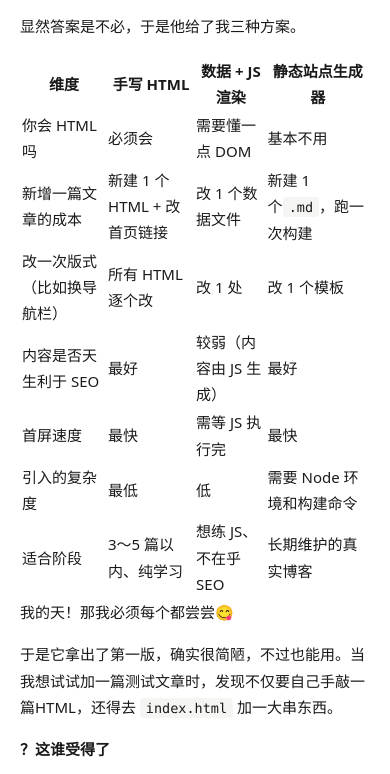
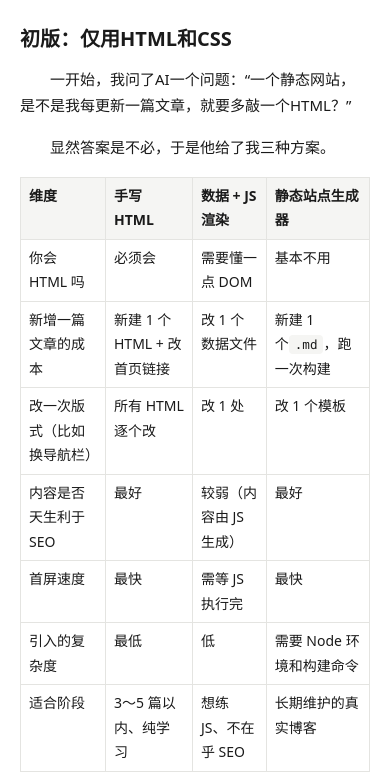
Before and after one commit to Fa11Leaf/fa11leaf.github.io, an Astro site: page /posts/my-first-web in a window 390 px wide. Shown: the part 835-1609 px from the top of the page. Built offline with nearby package versions, Linux system fonts and the light colour scheme; Astro itself is replaced by a stand-in of ours.

Commit message:
改动CSS的表格格式、代码块格式和日志的细节等

````diff
--- a/src/content/posts/my-first-web.md
+++ b/src/content/posts/my-first-web.md
@@ -7,17 +7,25 @@ tags:
 ---
 ## 关于我的第一个个人网站的制作过程
 
-作业是做一个 weblog 记录专业课的学习过程。我本来可以找个模板改改就交，但我想知道那些“一键生成”背后到底发生了什么，所以决定从最传统的开始：手写让AI给我从最基础的开始写，不用框架、构建工具和npm之类的 。
+&emsp;&emsp;这次作业是做一个 weblog 记录专业课的学习过程。我本来可以找个模板改改就交，但我想知道那些“一键生成”背后到底发生了什么，所以决定从最传统的开始：手写让AI给我从最基础的开始写，不用框架、构建工具和npm之类的 。
+
+<br>
 
 ---
 
-从小就对编程啊之类的感兴趣，为此还买过一块树莓派4B ~~（不过高考后为了买鼠标键盘卖去了）~~，但当时并没有AI什么的来帮我学习和设计，只能依靠B站上的视频学习，毕竟课业繁重，所以很快也放弃了，不过也为我的电脑知识与一些基础的编程知识奠定了基础。关于web，我的认知一直停留在非常传统的HTML+CSS+JS。所以我就让AI从易到难依次帮我设计了几款web。
+<br>
+
+<br>
+
+&emsp;&emsp;从小程啊之类的感兴趣，为此还买过一块树莓派4B ~~（不过高考后为了买鼠标键盘卖去了）~~，但当时并没有AI什么的来帮我学习和设计，只能依靠B站上的视频学习，毕竟课业繁重，所以很快也放弃了，不过也为我的电脑知识与一些基础的编程知识奠定了基础。关于web，我的认知一直停留在非常传统的HTML+CSS+JS。所以我就让AI从易到难依次帮我设计了几款web。
+
+<br>
 
 ## 初版：仅用HTML和CSS
 
-一开始，我问了AI一个问题：“一个静态网站，是不是我每更新一篇文章，就要多敲一个HTML？”
+&emsp;&emsp;一开始，我问了AI一个问题：“一个静态网站，是不是我每更新一篇文章，就要多敲一个HTML？”
 
-显然答案是不必，于是他给了我三种方案。
+&emsp;&emsp;显然答案是不必，于是他给了我三种方案。
 
 | 维度                       | 手写 HTML                   | 数据 + JS 渲染         | 静态站点生成器               |
 | -------------------------- | --------------------------- | ---------------------- | ---------------------------- |
@@ -29,19 +37,21 @@ tags:
 | 引入的复杂度               | 最低                        | 低                     | 需要 Node 环境和构建命令     |
 | 适合阶段                   | 3～5 篇以内、纯学习         | 想练 JS、不在乎 SEO    | 长期维护的真实博客           |
 
-我的天！那我必须每个都尝尝😋
+&emsp;&emsp;我的天！那我必须每个都尝尝😋
 
-于是它拿出了第一版，确实很简陋，不过也能用。当我想试试加一篇测试文章时，发现不仅要自己手敲一篇HTML，还得去 `index.html` 加一大串东西。
+&emsp;&emsp;于是它拿出了第一版，确实很简陋，不过也能用。当我想试试加一篇测试文章时，发现不仅要自己手敲一篇HTML，还得去 `index.html` 加一大串东西。
 
-**？这谁受得了**
+**&emsp;&emsp;？这谁受得了**
 
-在我的催促下，大鲸鱼火速产出第二版。
+&emsp;&emsp;在我的催促下，大鲸鱼火速产出第二版。
+
+<br>
 
 ## 第二版：HMTL+CSS+JavaScript
 
-这一版在外表上看起来和前一版没什么区别，所以我深入了她的内心（？）。
+&emsp;&emsp;这一版在外表上看起来和前一版没什么区别，所以我深入了她的内心（？）。
 
-我点开文件夹，鲸鱼的声音在耳边响起：“这次只需要改一次.json文件哦~”这声音就像魔鬼，促使我深入 `data/`一探究竟。当我点进 `posts.json`......
+&emsp;&emsp;我点开文件夹，鲸鱼的声音在耳边响起：“这次只需要改一次.json文件哦~”这声音就像魔鬼，促使我深入 `data/`一探究竟。当我点进 `posts.json`......
 
 ```json
 [
@@ -74,41 +84,51 @@ tags:
 ]
 ```
 
-**这里是地狱吗？恶灵退散恶灵退散……**
+**&emsp;&emsp;这里是地狱吗？恶灵退散恶灵退散……**
+
+<br>
 
 ## 第三版：Astro构建的HTML+CSS网站
 
 > 终于来到了这个地方，这里是天堂吗！
 
-现在就简单很多了。想上传一篇日志，只需要写一篇readme，比起HTML和Javascript，这不是简单多了。
+&emsp;&emsp;现在就简单很多了。想上传一篇日志，只需要写一篇readme，比起HTML和Javascript，这不是简单多了。
 
-于是我修改了一下首页和About页，还调了一下CSS，把顶栏和底栏改宽，最终成了现在的样子。
+&emsp;&emsp;于是我修改了一下首页和About页，还调了一下CSS，把顶栏和底栏改宽，最终成了现在的样子。
 
-不过为了上传至Github Pages，还要把Github Actions打开，再让鲸鱼写一个`deploy.yml`。
+&emsp;&emsp;不过为了上传至Github Pages，还要把Github Actions打开，再让鲸鱼写一个`deploy.yml`。
 
-忙碌了一整天，终于结束了！游戏游戏……？
+&emsp;&emsp;忙碌了一整天，终于结束了！游戏游戏……？
+
+<br>
 
 ## 第四版（？）：Vue3+Vite和Spring Boot
 
-当我正要忙完的时候，兄弟突然要我让他看看，于是我火速下载我们工科最实用的软件——Todesk。
+&emsp;&emsp;当我正要忙完的时候，兄弟突然要我让他看看，于是我火速下载我们工科最实用的软件——Todesk。
 
-他给我展示了目前最主流的网站部署方案：Vue3+Vite做前端，Spring Boot做后端。
+&emsp;&emsp;他给我展示了目前最主流的网站部署方案：Vue3+Vite做前端，Spring Boot做后端。
 
-这个AI跑了很久，期间还把WorkBuddy的时限额度用完了，这还是我第一次知道，不只是ChatGPT，这也够玩意儿竟然也有时限的，还得我自己掏API。
+&emsp;&emsp;这个AI跑了很久，期间还把WorkBuddy的时限额度用完了，这还是我第一次知道，不只是ChatGPT，这也够玩意儿竟然也有时限的，还得我自己掏API。
 
-忙碌大半天，终于跑完了，同时也把后端的写作与发布完善了一下。
+&emsp;&emsp;忙碌大半天，终于跑完了，同时也把后端的写作与发布完善了一下。
 
-这时我突然想起来，要交的是HTML，而不是Vue3，我又懒得问能不能用这个，于是把版本回退至第三版，毕竟直接写readme再 `git push`也很轻松。等什么时候懒了再叫AI写个自动推送吧😋
+&emsp;&emsp;这时我突然想起来，要交的是HTML，而不是Vue3，我又懒得问能不能用这个，于是把版本回退至第三版，毕竟直接写readme再 `git push`也很轻松。等什么时候懒了再叫AI写个自动推送吧😋
 
-这版作为废案被存在：
+&emsp;&emsp;这版作为废案被存在：
 
 - 前端部分：[github.com/Fa11Leaf/fa11leaf.github.io/tree/Vue3+Vite](https://github.com/Fa11Leaf/fa11leaf.github.io/tree/Vue3%2BVite)
 - 后端部分：[github.com/Fa11Leaf/Fa1sWeblogFullstack](https://github.com/Fa11Leaf/Fa1sWeblogFullstack)
+
+<br>
 
 ---
 
 ## 结语
 
-总而言之，制作这个网站还是十分曲折的，不过我很开心，废寝忘食，凌晨一点半了还在敲这篇日志。手敲一篇文字总让我感觉快乐 ~~（没错我就是要炫耀这篇日志除了引用部分，都是我手敲的🥵）~~。
+&emsp;&emsp;总而言之，制作这个网站还是十分曲折的，不过我很开心，废寝忘食，凌晨一点半了还在敲这篇日志。手敲一篇文字总让我感觉快乐 ~~（没错我就是要炫耀这篇日志除了引用部分，都是我手敲的🥵）~~。
+
+<br>
 
 2026年10月5日凌晨
+
+<br>
--- a/src/styles/global.css
+++ b/src/styles/global.css
@@ -27,11 +27,15 @@
   --color-surface:     #f5f5f3;
   --color-border:      #e4e4e1;
   --color-accent:      #185fa5;
+  --color-code-text:   #3f3f3c;  /* 代码块里的文字：深灰，比正文的 #1a1a1a 浅一点 */
 
-  --max-width: 760px;          /* 正文的阅读宽度 */
-  --max-width-shell: 1080px;   /* 页眉页脚的最大宽度（宽屏时更靠边） */
+  --max-width: 1080px;         /* 正文的最大宽度 */
+  --max-width-footer: 1440px;  /* 页脚的最大宽度（比正文宽，但不想铺满超宽屏） */
+  --space: 20px;               /* 正文容器的左右内边距 */
+  /* 页眉页脚距视口左右边缘的留白。下限取 --space，
+     这样窄屏（max-width 本来就不生效）上页眉与正文的左右边界正好对齐。 */
+  --edge: clamp(var(--space), 1.5vw, 32px);
   --radius: 10px;
-  --space: 20px;
 }
 
 
@@ -59,6 +63,18 @@ body {
   color: var(--color-text);
   background: var(--color-bg);
   -webkit-font-smoothing: antialiased;
+
+  /* 「粘底页脚」（sticky footer）：
+     内容少的页面（比如关于页）总高度不到一屏时，页脚会紧跟内容停在半空，
+     下面留一大片空白。把 body 变成纵向 flex 容器，再让 main 吃掉剩余空间，
+     页脚就被推到视口底部。
+     高度用 100dvh 而不是 100vh：手机上地址栏收起/展开时 vh 不会变，
+     会把页脚挤到屏幕外，dvh 跟着实际可视高度走。
+     注意别想着"先写 100vh 再写 100dvh 兜底"——构建时的 CSS 压缩器会把
+     前一条同属性声明当作废声明直接删掉，产物里只剩 100dvh。 */
+  min-height: 100dvh;
+  display: flex;
+  flex-direction: column;
 }
 
 img {
@@ -90,13 +106,35 @@ a {
   padding: 0 var(--space);
 }
 
-/* 页眉和页脚不跟着正文限宽，宽屏时更靠边。
+/* 页眉：彻底不跟正文一起限宽，max-width 设为 none 之后铺到视口两侧，
+   元素只剩 --edge 那么一点空隙。
    .site-header .container 比 .container 多一个类，优先级更高（0,2,0 > 0,1,0），
-   所以这里的 max-width 能覆盖上面那一条。
-   窄屏上 max-width 本来就不生效，所以这条改动只在宽屏可见。 */
-.site-header .container,
+   所以这里能同时覆盖上面那条的 max-width 和左右 padding。
+   --edge 的下限取的是 --space（20px）：窄屏上 max-width 本来就不生效，
+   让两者相等，页眉的左右边界才和正文对齐。 */
+.site-header .container {
+  max-width: none;
+  padding-left: var(--edge);
+  padding-right: var(--edge);
+}
+
+/* 页脚：不铺满超宽屏，最宽 --max-width-footer（1440px），并且**靠左对齐**。
+   .container 默认是 margin: 0 auto（居中），这里把左边距归零、右边距交给 auto，
+   页脚就固定在左侧：左边界与页眉一致，右边则在 1440px 处收住。
+   屏幕窄于 1440px 时这条不起作用，页脚看起来和页眉一样宽。 */
 .site-footer .container {
-  max-width: var(--max-width-shell);
+  max-width: var(--max-width-footer);
+  margin-left: 0;
+  margin-right: auto;
+  padding-left: var(--edge);
+  padding-right: var(--edge);
+}
+
+/* main 吃掉 body 里剩下的那部分高度，页脚才会被顶到视口底部。
+   这条和 body 上的 display:flex 是一对，少一个「粘底页脚」都不成立。
+   flex-basis 用 auto、shrink 用 0：内容比一屏还高时，main 不要被压扁。 */
+main {
+  flex: 1 0 auto;
 }
 
 /* 页眉：sticky 让它在滚动时吸附在顶部。 */
@@ -362,14 +400,28 @@ a {
   border-radius: 4px;
 }
 
-/* 代码块 */
+/* 代码块
+   这里两处 !important 不是随手加的，两个都跟"内联样式优先级更高"有关：
+   1) 背景：语法高亮（Shiki）会把 background-color 内联写在 <pre> 的 style 上；
+   2) 文字：Shiki 还会给**每一个语法片段**（关键字、字符串、标点……）分别内联一个
+      color，不挨个压下去，代码就会五颜六色，而且一旦主题和背景不配套
+      （比如配置改了但 dev server 没重启），就会出现浅色字落在浅灰底上、几乎看不见。
+   代价是：代码不再有语法配色，整块统一成深灰。
+   （另一半在 astro.config.mjs：高亮主题从默认的 github-dark 换成了 github-light。） */
 .prose pre {
-  background: var(--color-surface);
+  background: var(--color-surface) !important;
   border: 1px solid var(--color-border);
   border-radius: var(--radius);
   padding: 14px 16px;
   overflow-x: auto;   /* 代码太长时横向滚动，而不是撑破页面 */
   margin-bottom: 20px;
+}
+
+/* 连同 <pre> 内部所有片段一起改成同一个深灰。
+   想调深浅只改 :root 里的 --color-code-text 一处即可。 */
+.prose pre,
+.prose pre * {
+  color: var(--color-code-text) !important;
 }
 
 /* 代码块内部的 code 不要再叠加背景和内边距 */
@@ -378,6 +430,34 @@ a {
   padding: 0;
   font-size: 13px;
   line-height: 1.6;
+}
+
+/* 表格：Markdown 里的 | a | b | 只会生成一个裸 <table>，
+   而浏览器默认样式表只给了它 border-spacing: 2px，一条线都不画。
+   所以不写下面这段，表格就是一堆文字漂在那儿，看不出哪格属于哪行——
+   这正是"表格没有线"的原因（改写前，构建产物里 table 选择器的数量是 0）。
+   这里显式补上边框、内边距和表头底色。 */
+.prose table {
+  width: 100%;
+  /* collapse 让相邻单元格共用一条边框；不写就是 separate，会画出双线 */
+  border-collapse: collapse;
+  margin-bottom: 22px;
+  font-size: 15px;
+}
+
+.prose th,
+.prose td {
+  border: 1px solid var(--color-border);
+  padding: 8px 12px;
+  /* 默认是居中，长文本居中对齐很难读，改回左对齐 */
+  text-align: left;
+  vertical-align: top;
+}
+
+/* 表头：给个浅底色，和表体区分开 */
+.prose thead th {
+  background: var(--color-surface);
+  font-weight: 600;
 }
 
 .prose blockquote {
@@ -418,4 +498,14 @@ a {
   .post-header h1 {
     font-size: 22px;
   }
+
+  /* 窄屏上表格列多，把内边距和字号收一点，尽量在屏内排下 */
+  .prose table {
+    font-size: 14px;
+  }
+
+  .prose th,
+  .prose td {
+    padding: 6px 8px;
+  }
 }
````
Also changed, not shown: astro.config.mjs (+12 -0 lines).
